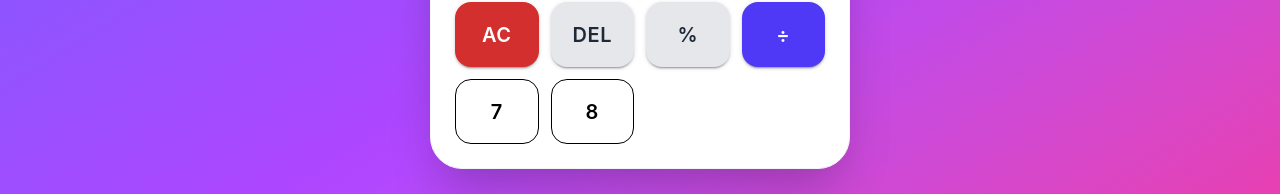
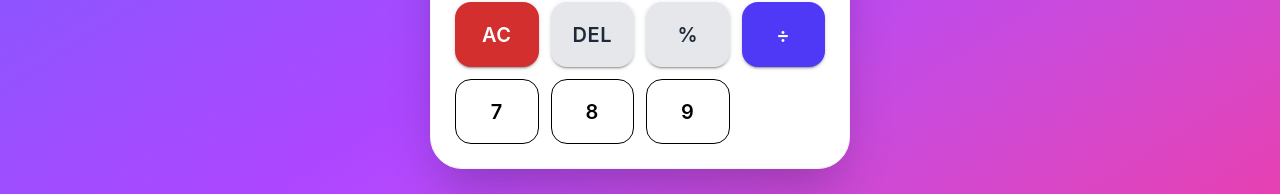
Before and after one commit to deep-coder1/Calculator-App, a React (Vite) app: page / in a window 1280 px wide. Shown: the part 439-633 px from the top of the page. Built offline with nearby package versions, Linux system fonts and the light colour scheme.

Commit message:
In row 2 add 9 button comp

```diff
--- a/src/components/Calculator.jsx
+++ b/src/components/Calculator.jsx
@@ -228,6 +228,12 @@ const Calculator = () => {
             8
           </CalculatorButton>
 
+          <CalculatorButton
+            onClick={() => handleNumber("9")}
+          >
+            9
+          </CalculatorButton>
+
 
         </div>
 
```
